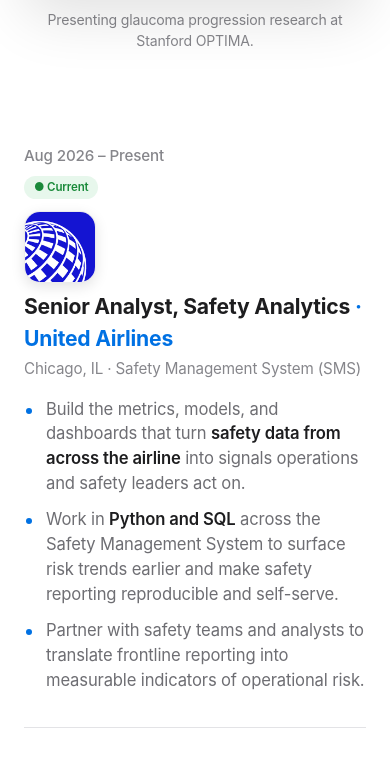
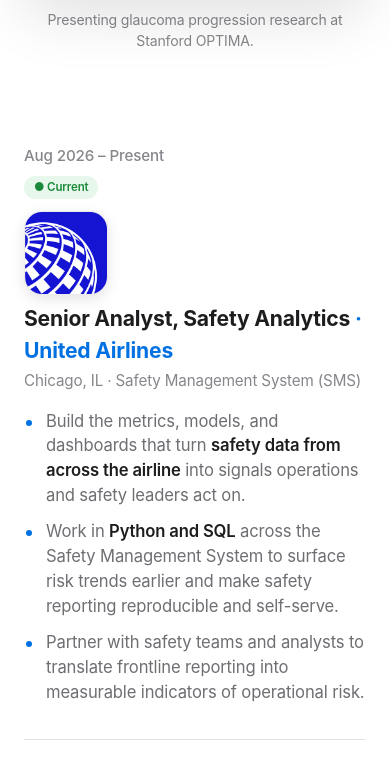
Before and after one commit to SaiMulagan/saimulagan.github.io, a plain HTML site: page index.html in a window 390 px wide. Shown: the part 5711-6470 px from the top of the page. Drawn offline with Linux system fonts and the light colour scheme.

Commit message:
Enlarge and centre the experience logo tiles
112px on desktop, 84px on mobile. The date column is now centred on
both axes: align-items:center on the job grid and text-align:center on
the column, with the mobile stack left-aligned as before.

Co-Authored-By: Claude Opus 5 <noreply@anthropic.com>
Claude-Session: https://claude.ai/code/session_011hEjMFMKx9h2Ft57Xo8PLx

```diff
--- a/index.html
+++ b/index.html
@@ -199,13 +199,13 @@
   /* Experience */
   .exp { background: var(--bg-section); }
   .timeline { max-width: 820px; margin: 60px auto 0; }
-  .job { display: grid; grid-template-columns: 150px 1fr; gap: 30px; padding: 34px 0; border-top: 1px solid var(--line); }
+  .job { display: grid; grid-template-columns: 150px 1fr; gap: 30px; padding: 34px 0; border-top: 1px solid var(--line); align-items: center; }
   .job:first-child { border-top: 0; }
-  .job .when { color: var(--faint); font-size: 0.95rem; font-weight: 500; padding-top: 4px; }
+  .job .when { color: var(--faint); font-size: 0.95rem; font-weight: 500; text-align: center; }
   .job .when .now { display: inline-block; margin-top: 8px; font-size: 0.72rem; font-weight: 600; color: #1a8a3a; background: #e7f7ec; border-radius: 980px; padding: 3px 10px; }
   .job .when .co-logo {
-    display: block; width: 96px; height: 96px; margin-top: 18px;
-    border-radius: 21px; border: 1px solid rgba(0,0,0,0.08);
+    display: block; width: 112px; height: 112px; margin: 20px auto 0;
+    border-radius: 24px; border: 1px solid rgba(0,0,0,0.08);
     box-shadow: 0 4px 14px rgba(0,0,0,0.11);
     object-fit: cover; background: #fff;
   }
@@ -269,8 +269,8 @@
     .stat-strip { grid-template-columns: 1fr 1fr; gap: 36px 0; }
     .stat-strip > *:nth-child(2) { border-right: 0; }
     .job { grid-template-columns: 1fr; gap: 8px; }
-    .job .when { padding-top: 0; }
-    .job .when .co-logo { width: 72px; height: 72px; border-radius: 16px; margin-top: 12px; }
+    .job .when { padding-top: 0; text-align: left; }
+    .job .when .co-logo { width: 84px; height: 84px; border-radius: 18px; margin: 12px 0 0; }
     section { padding: 76px 0; }
     .hero { padding: 60px 0 0; }
   }
```
